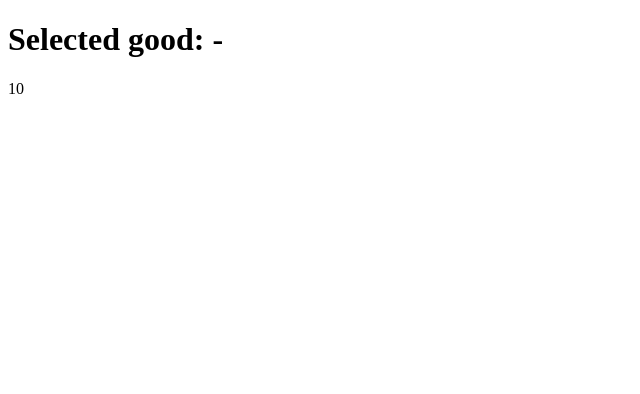
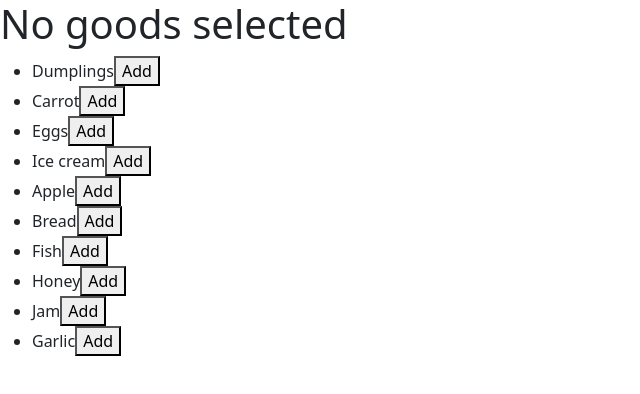
Before and after one commit to mate-academy/react_goods-selector, a React (Create React App) app: page / in a window 1280 px wide. Shown: the top 394 px of the page, without its empty margins (0-640 px from the left). Built offline with nearby package versions, Linux system fonts and the light colour scheme.

Commit message:
Functional part done

```diff
--- a/public/index.html
+++ b/public/index.html
@@ -3,8 +3,10 @@
   <head>
     <meta charset="utf-8" />
     <meta name="viewport" content="width=device-width, initial-scale=1" />
-    <title>Static list of todos</title>
+
+    <title>Goods Selector</title>
   </head>
+
   <body>
     <div id="root"></div>
   </body>
--- a/src/App.scss
+++ b/src/App.scss
@@ -1 +1,7 @@
-// styles go here
+* {
+  box-sizing: border-box;
+}
+
+html {
+  font-family: Arial,  Helvetica, sans-serif;
+}
--- a/src/App.tsx
+++ b/src/App.tsx
@@ -1,24 +1,105 @@
 import React from 'react';
+import classNames from 'classnames';
 import './App.scss';
 
 const goodsFromServer: string[] = [
-  'Dumplings',
-  'Carrot',
-  'Eggs',
-  'Ice cream',
-  'Apple',
-  'Bread',
-  'Fish',
-  'Honey',
-  'Jam',
-  'Garlic',
+  'Dumplings', 'Carrot', 'Eggs',
+  'Ice cream', 'Apple', 'Bread',
+  'Fish', 'Honey', 'Jam', 'Garlic',
 ];
 
-const App: React.FC = () => (
-  <div className="App">
-    <h1>Selected good: -</h1>
-    {goodsFromServer.length}
-  </div>
-);
+type State = {
+  selectedGoods: string[];
+};
 
-export default App;
+export class App extends React.Component<{}, State> {
+  state = {
+    selectedGoods: [] as string[],
+  };
+
+  handleAddButtonClick = (itemToAdd: string) => {
+    this.setState(({ selectedGoods }) => ({
+      selectedGoods: [...selectedGoods, itemToAdd],
+    }));
+  };
+
+  handleRemoveButtonClick = (itemToRemove: string) => {
+    this.setState(({ selectedGoods }) => ({
+      selectedGoods: selectedGoods.filter(item => item !== itemToRemove),
+    }));
+  };
+
+  handleClearButtonClick = () => {
+    this.setState(() => ({
+      selectedGoods: [],
+    }));
+  };
+
+  render() {
+    const { selectedGoods } = this.state;
+
+    const hasItem = (item: string) => (
+      selectedGoods.includes(item)
+    );
+
+    const formattedGoodsList
+      = selectedGoods.length === 1
+        ? selectedGoods[0]
+        : `${selectedGoods.slice(0, -1).join(', ')}`
+          + ` and ${selectedGoods.slice(-1)}`;
+
+    const getButtonTextContent = (item: string) => (
+      hasItem(item) ? 'Remove' : 'Add'
+    );
+
+    const getButtonMethod = (item: string) => (
+      hasItem(item)
+        ? this.handleRemoveButtonClick(item)
+        : this.handleAddButtonClick(item)
+    );
+
+    return (
+      <div className="App">
+        <h1 className="App__title">
+          {selectedGoods.length === 0
+            ? 'No goods selected'
+            : `Goods selected: ${formattedGoodsList}`}
+        </h1>
+
+        <ul className="App__list">
+          {goodsFromServer.map(item => (
+            <li className="App__item" key={item}>
+              <span
+                className={classNames(
+                  'App__item-text',
+                  { 'App__item-text--active': hasItem(item) },
+                )}
+              >
+                {item}
+              </span>
+
+              <button
+                className="App__item-button"
+                type="button"
+                onClick={() => getButtonMethod(item)}
+              >
+                {getButtonTextContent(item)}
+              </button>
+            </li>
+          ))}
+        </ul>
+
+        {selectedGoods.length > 0
+          && (
+            <button
+              className="App__clearButton"
+              type="button"
+              onClick={this.handleClearButtonClick}
+            >
+              Clear
+            </button>
+          )}
+      </div>
+    );
+  }
+}
--- a/src/index.tsx
+++ b/src/index.tsx
@@ -1,5 +1,6 @@
 import ReactDOM from 'react-dom';
-import App from './App';
+import '../node_modules/bootstrap/dist/css/bootstrap.min.css';
+import { App } from './App';
 
 ReactDOM.render(
   <App />,
```
Also changed, not shown: package.json (+5 -2 lines), 2 other files (tests, documents, lock files or other folders).
